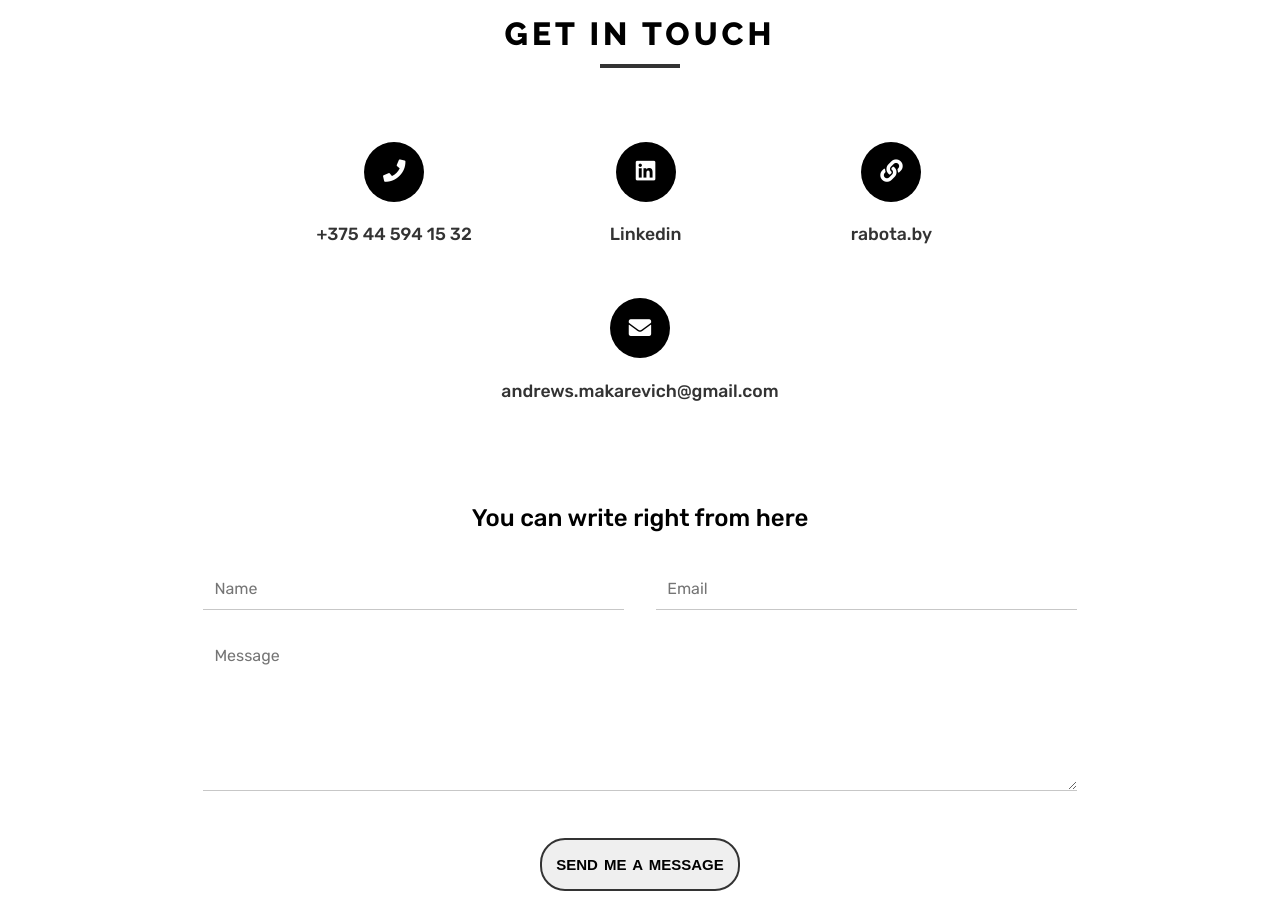
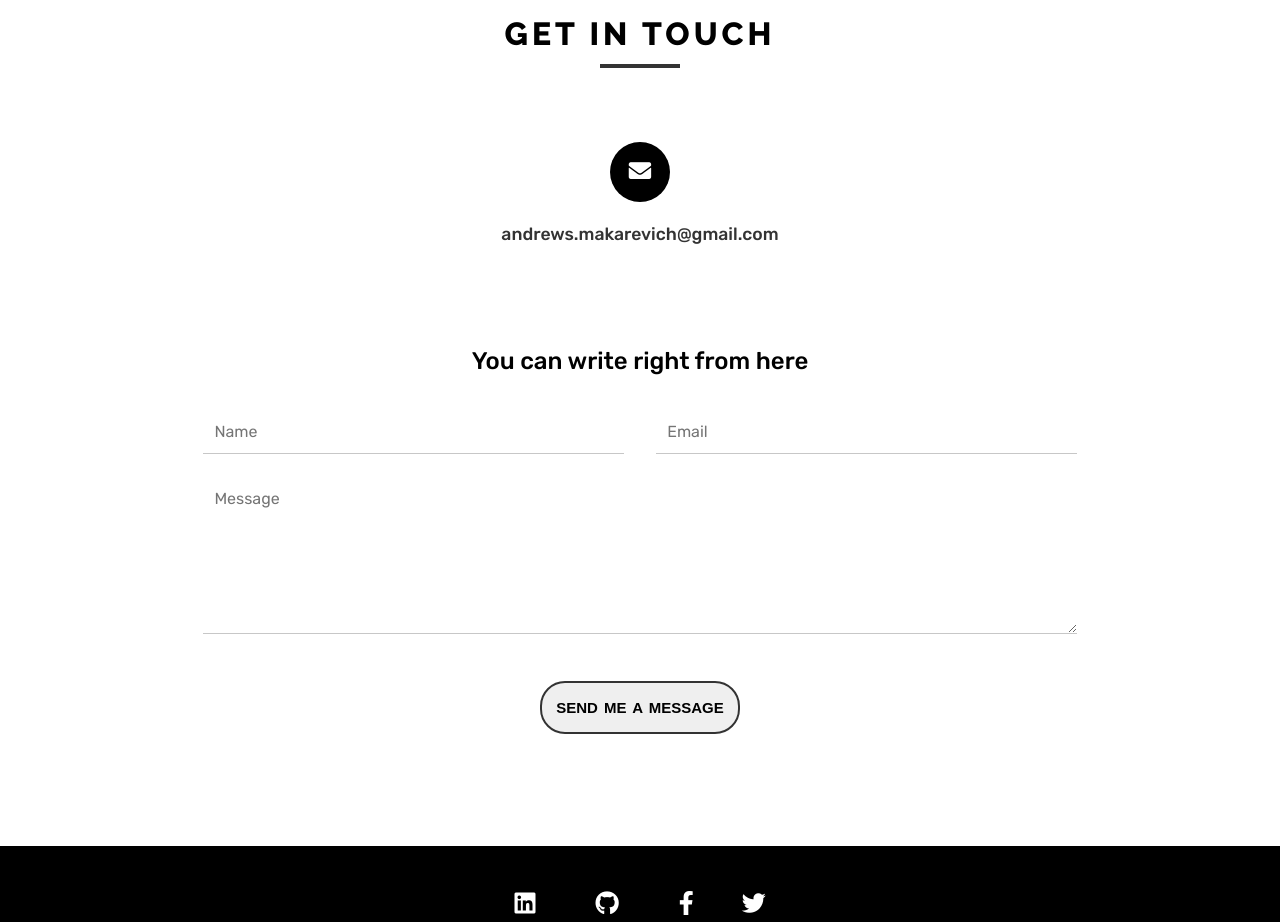
Before and after one commit to andrew-mak/andrew.makarevich, a website built with webpack: page src/index.html in a window 1280 px wide. Shown: the part 4340-5262 px from the top of the page. Built offline with nearby package versions, Linux system fonts and the light colour scheme; no server answers.

Commit message:
edit contacts section

```diff
--- a/src/index.html
+++ b/src/index.html
@@ -369,20 +369,6 @@
 
     <div class="contacts">
       <div class="item">
-        <a href="tel:"><span><i class="fa fa-phone"></i></span>
-          +375 44 594 15 32</a>
-      </div>
-      <div class="item">
-        <a href="https://www.linkedin.com/in/andrei-makarevich-a70817162/" target="_blank">
-          <span><i class="fab fa-linkedin"></i></span>
-          Linkedin</a>
-      </div>
-      <div class="item">
-        <a href="https://rabota.by/resume/5bb51f1eff016d1f890039ed1f6d506b734a48" target="_blank">
-          <span><i class="fa fa-link"></i></span>
-          rabota.by</a>
-      </div>
-      <div class="item">
         <a href="mailto:"><span><i class="fa fa-envelope"></i></span>
           andrews.makarevich@gmail.com</a>
       </div>
```
